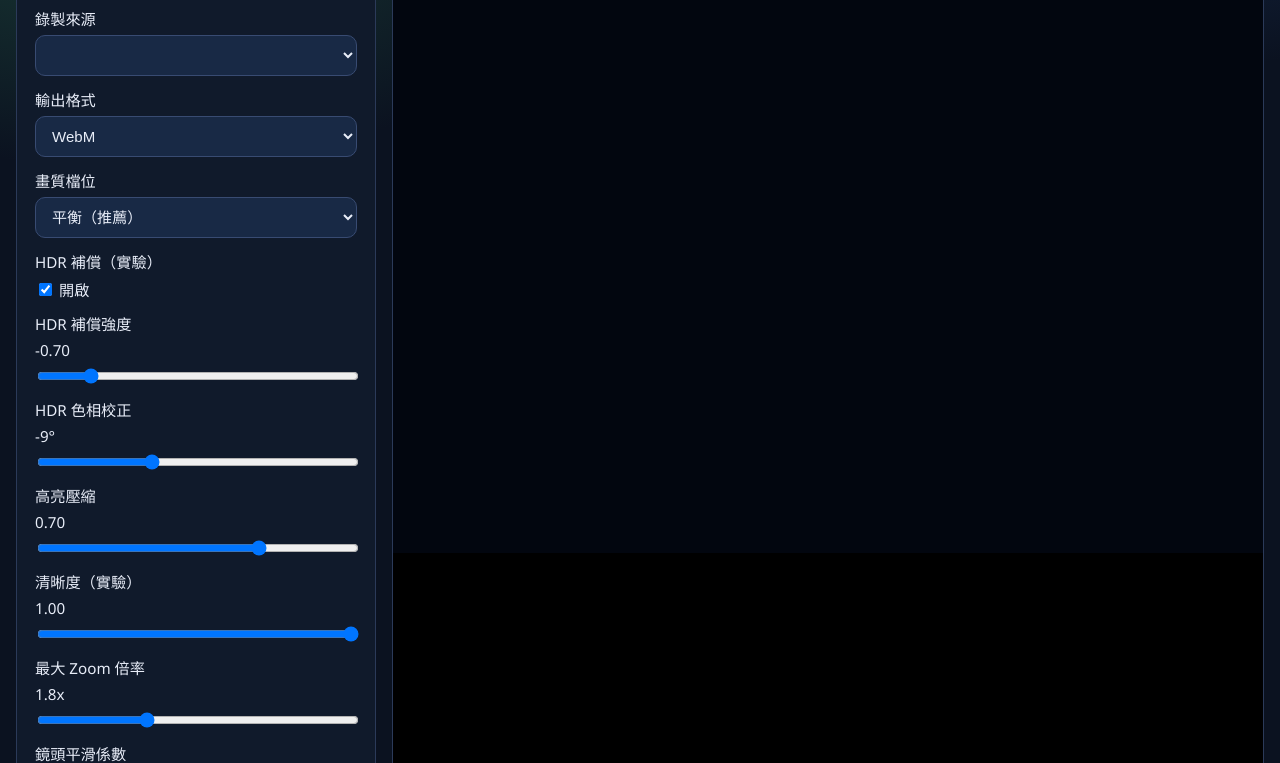
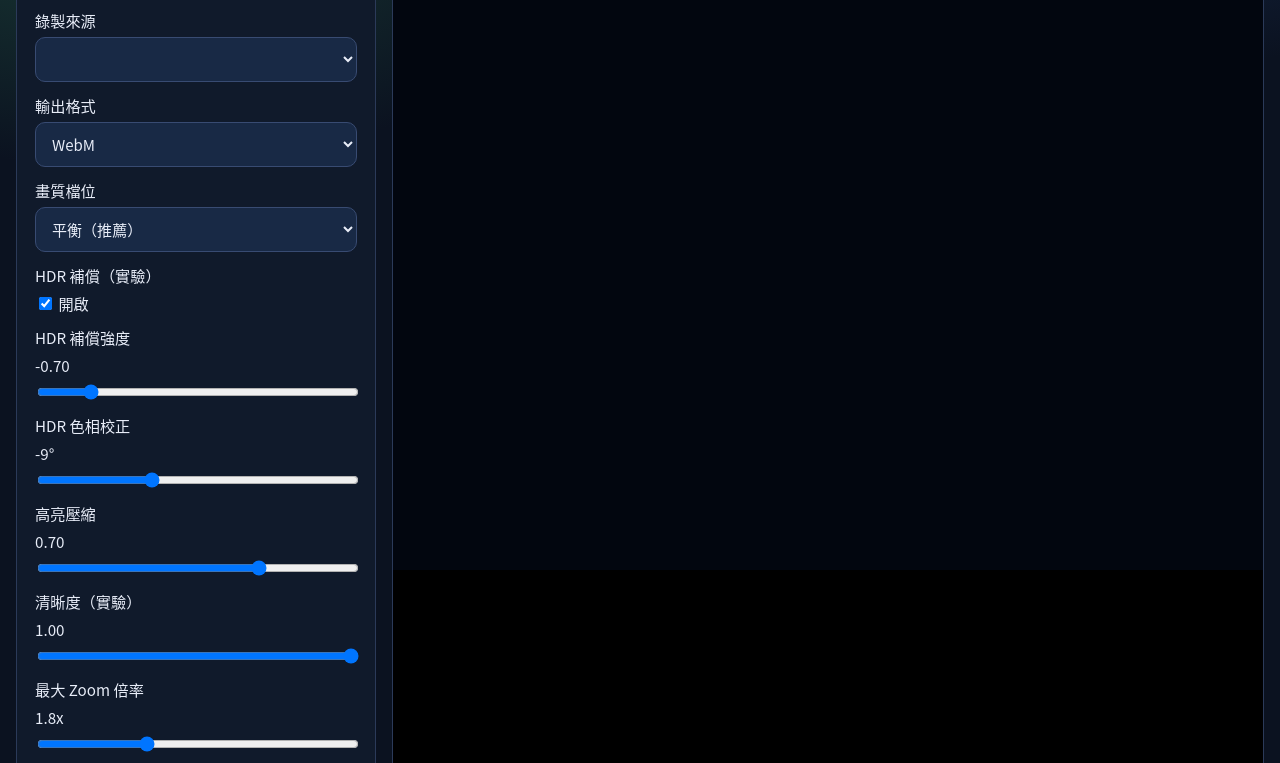
Before and after one commit to allenyllee/CursorCine, an Electron app: page src/index.html in a window 1280 px wide. Shown: the part 102-865 px from the top of the page. Drawn offline with Linux system fonts and the light colour scheme; no server answers.

Commit message:
chore: add devcontainer and improve Electron/CJK defaults

```diff
--- a/package.json
+++ b/package.json
@@ -4,7 +4,7 @@
   "description": "Electron desktop recorder with cursor-follow auto zoom",
   "main": "src/main.js",
   "scripts": {
-    "start": "electron .",
+    "start": "env -u ELECTRON_RUN_AS_NODE electron --no-sandbox --disable-setuid-sandbox .",
     "pack": "electron-builder --dir",
     "dist": "electron-builder",
     "dist:win": "electron-builder --win nsis",
--- a/src/styles.css
+++ b/src/styles.css
@@ -17,11 +17,26 @@ body {
   margin: 0;
   min-height: 100vh;
   color: var(--text);
-  font-family: "Segoe UI", "Noto Sans TC", sans-serif;
+  font-family:
+    "Noto Sans CJK TC",
+    "Noto Sans TC",
+    "Microsoft JhengHei",
+    "PingFang TC",
+    "Heiti TC",
+    "WenQuanYi Micro Hei",
+    "Segoe UI",
+    sans-serif;
   background:
     radial-gradient(1400px 700px at 85% -10%, #1c355f 0%, transparent 50%),
     radial-gradient(1100px 600px at 10% 0%, #1a3d36 0%, transparent 45%),
     var(--bg);
+}
+
+input,
+select,
+button,
+textarea {
+  font-family: inherit;
 }
 
 .layout {
```
Also changed, not shown: .devcontainer/devcontainer.json (added), 1 other file.
